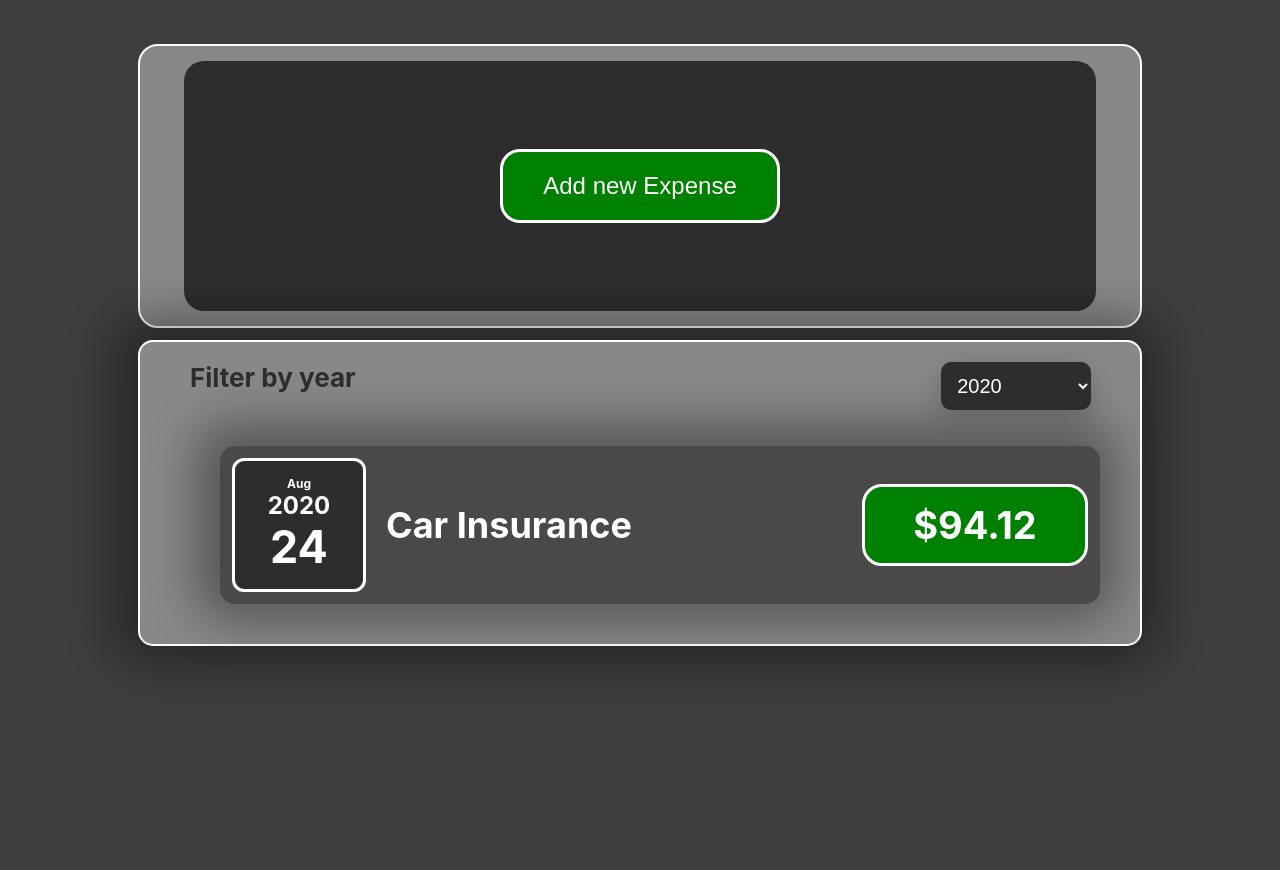
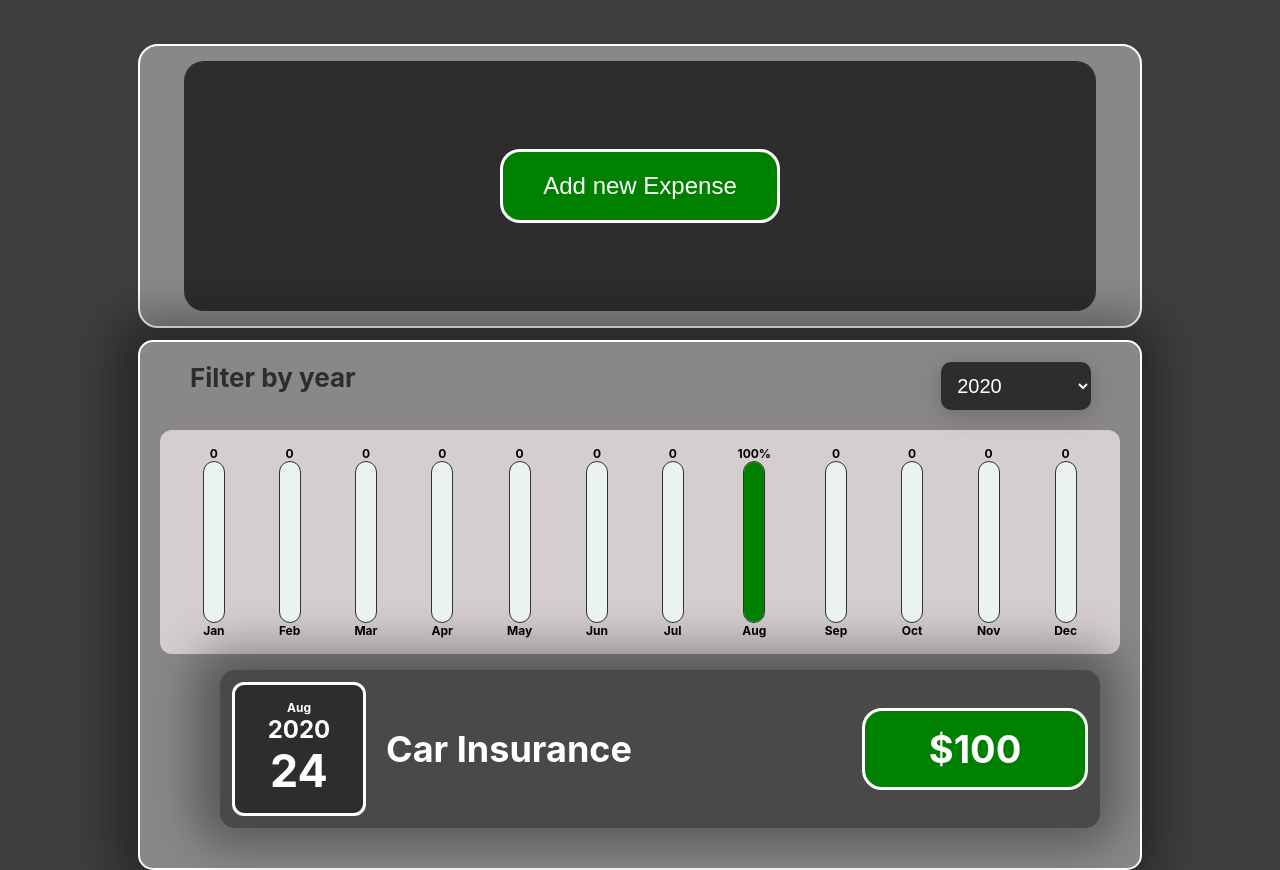
Before and after one commit to fstipo/RM06-expenses-app, a React (Create React App) app: page / in a window 1280 px wide. Before the commit the page ends 800 px from the top, so only its background shows below. Built offline with nearby package versions, Linux system fonts and the light colour scheme.

Commit message:
add filter for years

```diff
--- a/src/App.js
+++ b/src/App.js
@@ -4,6 +4,7 @@ import Expenses from "./components/Expenses/Expenses";
 import Card from "./components/UI/Card";
 import "./components/Expenses/Expenses.css"
 import NewExpense from "./components/NewExpense/NewExpense";
+import ExpensesChart from "./components/Expenses/ExpensesChart";
 
 const App = () => {
   const [expenses, setExpenses] = useState(expensesListData);
--- /dev/null
+++ b/src/components/Chart/Chart.css
@@ -0,0 +1,10 @@
+
+.chart {
+  padding: 1rem;
+  border-radius: 12px;
+  background-color: #d5cece;
+  text-align: center;
+  display: flex;
+  justify-content: space-around;
+  height: 12rem;
+}
--- /dev/null
+++ b/src/components/Chart/Chart.js
@@ -0,0 +1,15 @@
+import React from 'react'
+import "../NewExpense/NewExpense.css"
+import "./Chart.css"
+import ChartBar from './ChartBar'
+
+const Chart = (props) => {
+    const sumValues = props.dataPoints.map(el => +el.value).reduce((prev, cur) => prev + cur);
+    return (
+        <div className='chart'>
+            {props.dataPoints.map(dataPoint => <ChartBar key={dataPoint.label} label={dataPoint.label} totalValue={sumValues} value={dataPoint.value} />)}
+        </div>
+    )
+}
+
+export default Chart
--- /dev/null
+++ b/src/components/Chart/ChartBar.css
@@ -0,0 +1,30 @@
+.chart-bar {
+    height: 100%;
+    display: flex;
+    flex-direction: column;
+    align-items: center;
+  }
+
+  .chart-bar__inner {
+    height: 100%;
+    width: 20px;
+    border: 1px solid #313131;
+    border-radius: 12px;
+    background-color: #eaf3ef;
+    overflow: hidden;
+    display: flex;
+    flex-direction: column;
+    justify-content: flex-end;
+  }
+
+  .chart-bar__fill {
+    background-color: green;
+    width: 100%;
+    transition: all 0.3s ease-out;
+  }
+
+  .chart-bar__label {
+    font-weight: bold;
+    font-size: 0.75rem;
+    text-align: center;
+  }
--- /dev/null
+++ b/src/components/Chart/ChartBar.js
@@ -0,0 +1,24 @@
+import React from 'react'
+import "./ChartBar.css"
+
+const ChartBar = (props) => {
+    let barHeightFill = "0"
+
+    if (props.value > 0) {
+        barHeightFill = `${Math.round((props.value / props.totalValue) * 100)}%`
+    }
+
+    return (
+        <>
+            <div className='chart-bar'>
+                <div className='chart-bar__label'>{barHeightFill}</div>
+                <div className='chart-bar__inner'>
+                    <div className='chart-bar__fill' style={{ height: barHeightFill }}></div>
+                </div>
+                <div className='chart-bar__label'>{props.label}</div>
+            </div>
+        </>
+    )
+}
+
+export default ChartBar
--- a/src/components/Expenses/Expenses.js
+++ b/src/components/Expenses/Expenses.js
@@ -2,18 +2,19 @@ import React, { useState } from 'react'
 
 import ExpenseFilter from "./ExpenseFilter"
 import ExpensesList from './ExpensesList'
+import ExpensesChart from './ExpensesChart'
 
 const Expenses = (props) => {
     const [filterYear, setFilterYear] = useState("2020")
     const selectedYearHandler = (selectedYear) => {
         setFilterYear(selectedYear)
     };
-
     const filteredExpenses = props.expenseData.filter(el => filterYear === el.date.getFullYear().toString());
 
     return (
         <>
             <ExpenseFilter onSelectedYear={selectedYearHandler} selected={filterYear} />
+            <ExpensesChart expenses={filteredExpenses} />
             <ExpensesList items={filteredExpenses} />
         </>
     )
--- /dev/null
+++ b/src/components/Expenses/ExpensesChart.js
@@ -0,0 +1,30 @@
+import React from 'react'
+import Chart from '../Chart/Chart'
+
+const ExpensesChart = (props) => {
+    const chartDataPoints = [
+        { value: 0, label: "Jan" },
+        { value: 0, label: "Feb" },
+        { value: 0, label: "Mar" },
+        { value: 0, label: "Apr" },
+        { value: 0, label: "May" },
+        { value: 0, label: "Jun" },
+        { value: 0, label: "Jul" },
+        { value: 0, label: "Aug" },
+        { value: 0, label: "Sep" },
+        { value: 0, label: "Oct" },
+        { value: 0, label: "Nov" },
+        { value: 0, label: "Dec" },
+    ]
+
+
+    for (const expense of props.expenses) {
+        const expensesMonth = expense.date.getMonth();
+        chartDataPoints[expensesMonth].value += expense.amount
+    }
+    return (
+        <Chart dataPoints={chartDataPoints} />
+    )
+}
+
+export default ExpensesChart
--- a/src/components/Utils/utils.js
+++ b/src/components/Utils/utils.js
@@ -1,6 +1,6 @@
 export const expensesList = [
-    { id: "e1", title: "Car Insurance", amount: 94.12, date: new Date(2020, 7, 24), key: "e1" },
-    { id: "e2", title: "New Desk", amount: 1004.56, date: new Date(2021, 21, 8), key: "e2" },
-    { id: "e3", title: "TV", amount: 456.87, date: new Date(2021, 10, 5), key: "e3" },
-    { id: "e4", title: "Candies", amount: 124.56, date: new Date(2020, 16, 3), key: "e4" },
+    { id: "e1", title: "Car Insurance", amount: 100, date: new Date(2020, 7, 24), key: "e1" },
+    { id: "e2", title: "New Desk", amount: 1000, date: new Date(2021, 21, 8), key: "e2" },
+    { id: "e3", title: "TV", amount: 100, date: new Date(2021, 10, 5), key: "e3" },
+    { id: "e4", title: "Candies", amount: 500, date: new Date(2020, 16, 3), key: "e4" },
 ]
```
Also changed, not shown: src/components/NewExpense/NewExpense.css (line endings or trailing spaces).
